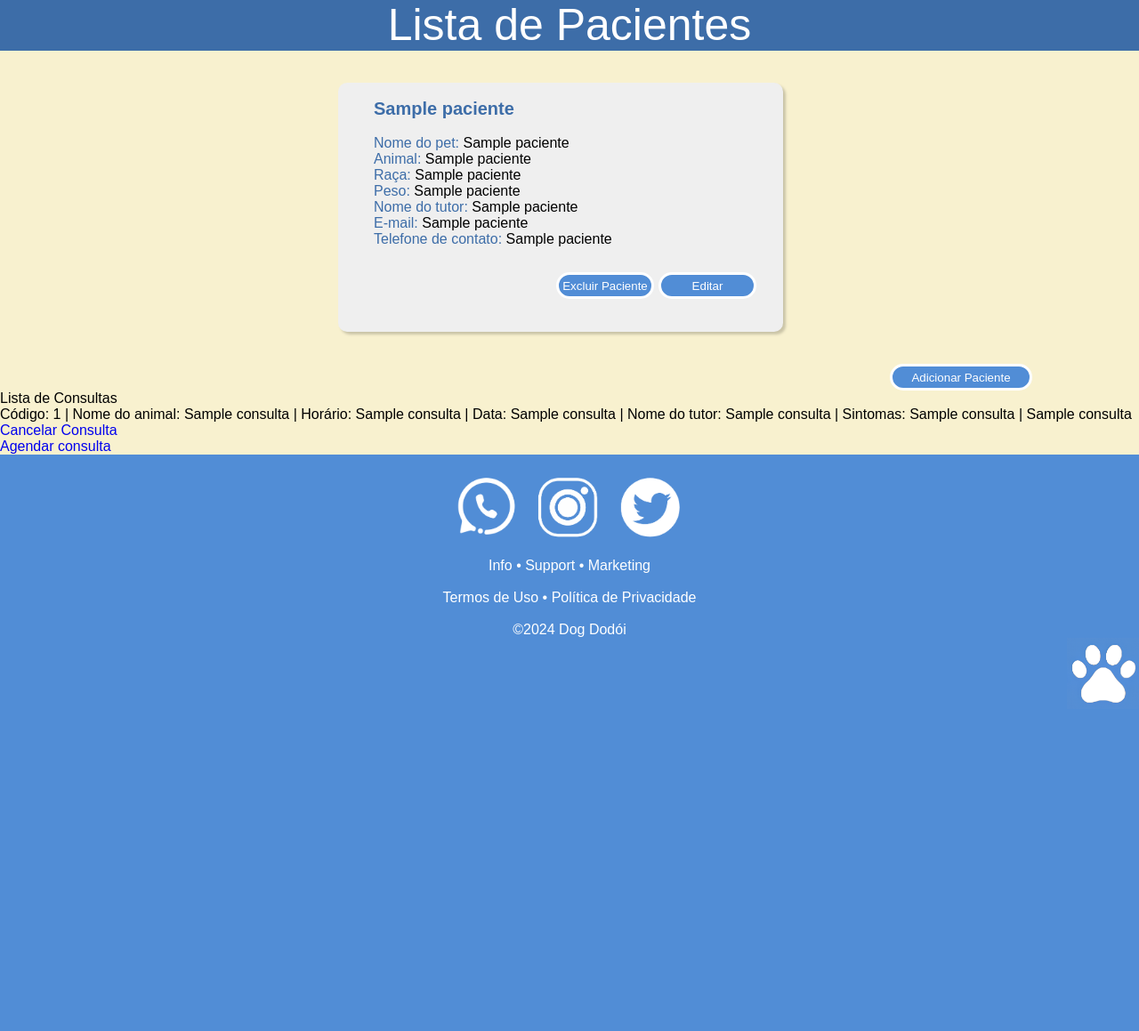
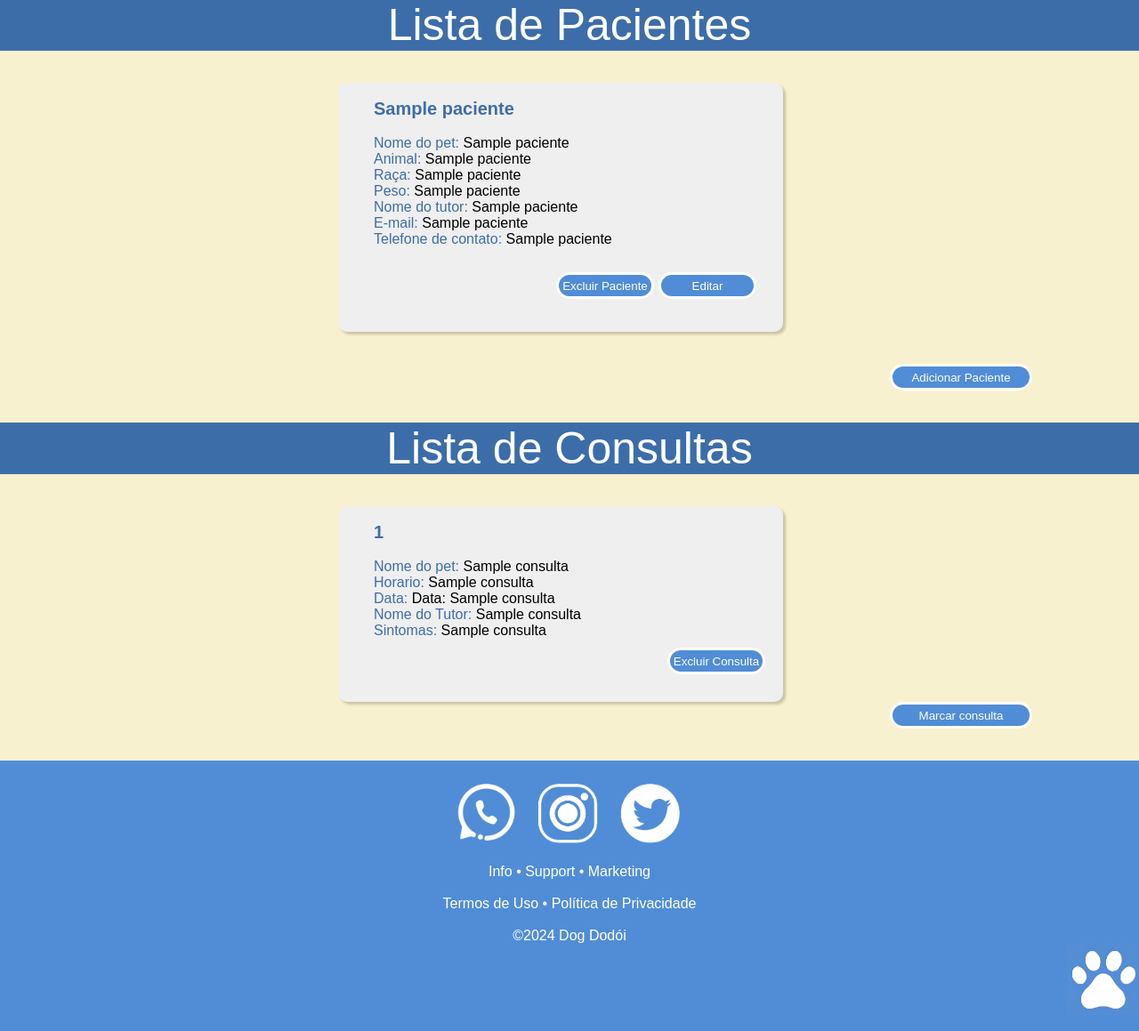
Before and after one commit to ciraht/dogdodoiAGORAVAI2, a Flask app: template Templates/lista_de_pacientes.html in a window 1280 px wide. Shown: the part 241-1400 px from the top of the page at 89% size. Before the commit the page ends 1031 px from the top, so only its background shows below. Run offline with Flask 3, Linux system fonts and the light colour scheme; the template is opened without the code that fills it: most values are stand-ins (such as "Sample title", 1, 10 or a date in 2020).

Commit message:
parte bonita do lista de pacientes
termino do css da lista de pacientes

```diff
--- a/Templates/lista_de_pacientes.html
+++ b/Templates/lista_de_pacientes.html
@@ -57,22 +57,38 @@
             <!-- Botão de editar aqui-->
         </section>
 
+        <br><br>
+
         <section>
-        <p>Lista de Consultas</p>
-        <div>
-            <ul>
-                {% for consulta in consultas %}
-                    <li>Código: {{ consulta[0] }} | Nome do animal: {{ consulta[1] }} | Horário: {{ consulta[2] }} | Data: {{ consulta[3] }} | Nome do tutor: {{ consulta[4] }} | Sintomas: {{ consulta[5] }} | {{ consulta[6] }}</li>
-                    <ul>
-                        <li><a href="/cancelar_consulta/{{ loop.index0 }}" >Cancelar Consulta</a></li> <!-- Correção aqui -->
-                    </ul>
-                {% endfor %}
-            </ul>
+        <p class="centraliza">Lista de Consultas</p>
+        <br><br>
+        {% for consulta in consultas %}
+        <div class="quadro_paciente20">
+            <div>
+                <br>
+                <div class="contato">
+
+                    <p class="nome">{{ consulta[0] }} </p>
+                    <br>
+                    <p>Nome do pet: <span class="preto">{{ consulta[1] }}</span></p>
+                    <p>Horario: <span class="preto">{{ consulta[2] }}</span></p>
+                    <p>Data: <span class="preto">Data: {{ consulta[3] }}</span></p>
+                    <p>Nome do Tutor: <span class="preto">{{ consulta[4] }}</span></p>
+                    <p>Sintomas: <span class="preto">{{ consulta[5] }}</span></p>
+
+
+                    <a href="/cancelar_consulta/{{ loop.index0 }}" ><button class="botao20">Excluir Consulta</button></a>
+
+                </div>
+            </div>
         </div>
+        {% endfor %}
 
-            <a href="/agendar_consulta">Agendar consulta</a>
+            <a href="/agendar_consulta"><button class="butaozin"> Marcar consulta</button></a>
 
         </section>
+
+        <br><br>
 
     </main>
     <footer>
--- a/static/css/lista_de_pacientes.css
+++ b/static/css/lista_de_pacientes.css
@@ -97,6 +97,17 @@ section:first-child {
 
 }
 
+.quadro_paciente20{
+    background-color: rgb(239, 239, 239);
+    margin-left: 380px;
+    width: 500px;
+    height: 220px;
+    border-radius: 10px 10px 10px 10px;
+    box-shadow: #cac4a7 3px 3px 3px;
+
+
+}
+
 .nome{
     font-weight: 800;
     font-size: 20px;
@@ -119,6 +130,10 @@ section:first-child {
 }
 .botao {
     margin-left: -225px;
+}
+
+.botao20 {
+    margin-left: 330px;
 }
 div button{
     margin: 0 15px;
```
